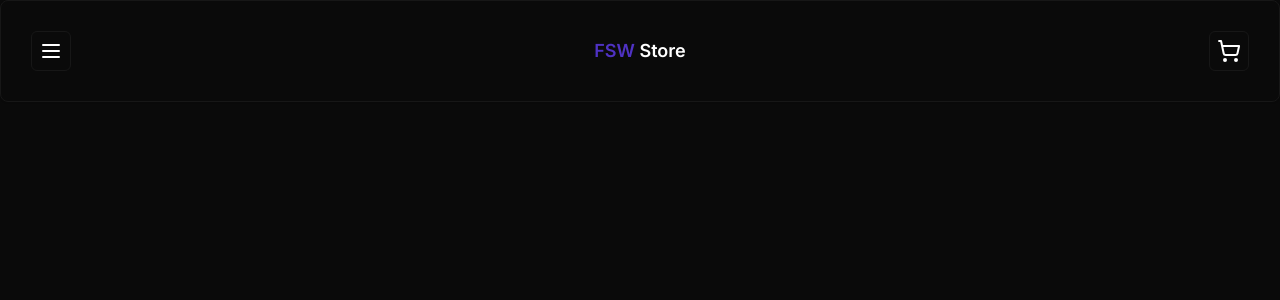
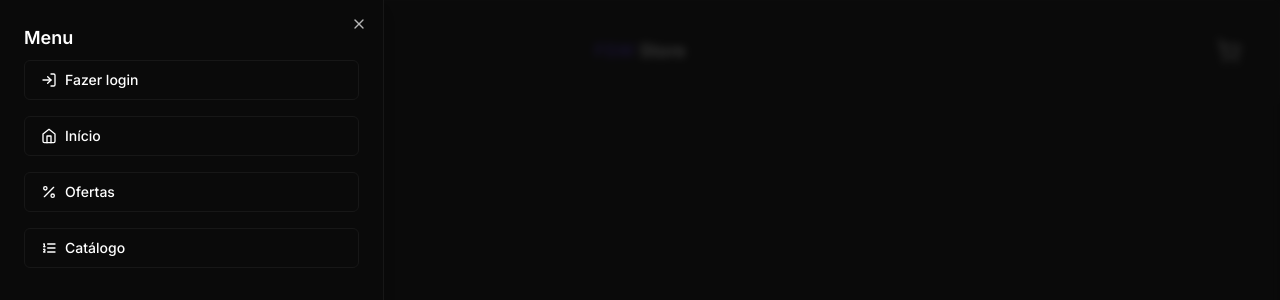
Before and after one commit to IagoDantas/fsw-store, a Next.js app: page / in a window 1280 px wide. Both pictures are taken after a click on the button 51 px from the left and 51 px from the top of the page. Shown: the top 300 px of the page. Built offline with nearby package versions, Linux system fonts and the light colour scheme.

Commit message:
feat: add header menu using sheet component

```diff
--- a/package.json
+++ b/package.json
@@ -10,6 +10,7 @@
   },
   "dependencies": {
     "@prisma/client": "^5.5.2",
+    "@radix-ui/react-dialog": "^1.0.5",
     "@radix-ui/react-slot": "^1.0.2",
     "class-variance-authority": "^0.7.0",
     "clsx": "^2.0.0",
--- a/src/components/ui/header.tsx
+++ b/src/components/ui/header.tsx
@@ -1,13 +1,46 @@
 import { Card } from '@/components/ui/card'
-import { Button } from '@/components/ui/button';
-import { MenuIcon, ShoppingCartIcon } from 'lucide-react';
+import { Button } from '@/components/ui/button'; Sheet
+import { Sheet, SheetContent, SheetHeader, SheetTrigger } from '@/components/ui/sheet';
+
+import { Home, ListOrderedIcon, LogInIcon, MenuIcon, PercentCircleIcon, PercentIcon, ShoppingCartIcon } from 'lucide-react';
 
 const Header = () => {
   return (
     <Card className='flex items-center justify-between p-[1.875rem]'>
-      <Button size="icon" variant="outline">
-        <MenuIcon />
-      </Button >
+      <Sheet>
+        <SheetTrigger asChild>
+          <Button size="icon" variant="outline">
+            <MenuIcon />
+          </Button >
+        </SheetTrigger>
+
+        <SheetContent side="left">
+          <SheetHeader className="text-left text-lg font-semibold">
+            Menu
+          </SheetHeader>
+
+          <div className="mt-2 flex gap-4 flex-col">
+            <Button variant="outline" className='w-full justify-start gap-2'>
+              <LogInIcon size={16} />
+              Fazer login
+            </Button>
+            <Button variant="outline" className='w-full justify-start gap-2'>
+              <Home size={16} />
+              Início
+            </Button>
+            <Button variant="outline" className='w-full justify-start gap-2'>
+              <PercentIcon size={16} />
+              Ofertas
+            </Button>
+            <Button variant="outline" className='w-full justify-start gap-2'>
+              <ListOrderedIcon size={16} />
+              Catálogo
+            </Button>
+
+          </div>
+
+        </SheetContent>
+      </Sheet>
 
       <h1 className='font-semibold text-lg'><span className='text-primary'>FSW</span> Store</h1>
 
--- /dev/null
+++ b/src/components/ui/sheet.tsx
@@ -0,0 +1,140 @@
+"use client"
+
+import * as React from "react"
+import * as SheetPrimitive from "@radix-ui/react-dialog"
+import { cva, type VariantProps } from "class-variance-authority"
+import { X } from "lucide-react"
+
+import { cn } from "@/lib/utils"
+
+const Sheet = SheetPrimitive.Root
+
+const SheetTrigger = SheetPrimitive.Trigger
+
+const SheetClose = SheetPrimitive.Close
+
+const SheetPortal = SheetPrimitive.Portal
+
+const SheetOverlay = React.forwardRef<
+  React.ElementRef<typeof SheetPrimitive.Overlay>,
+  React.ComponentPropsWithoutRef<typeof SheetPrimitive.Overlay>
+>(({ className, ...props }, ref) => (
+  <SheetPrimitive.Overlay
+    className={cn(
+      "fixed inset-0 z-50 bg-background/80 backdrop-blur-sm data-[state=open]:animate-in data-[state=closed]:animate-out data-[state=closed]:fade-out-0 data-[state=open]:fade-in-0",
+      className
+    )}
+    {...props}
+    ref={ref}
+  />
+))
+SheetOverlay.displayName = SheetPrimitive.Overlay.displayName
+
+const sheetVariants = cva(
+  "fixed z-50 gap-4 bg-background p-6 shadow-lg transition ease-in-out data-[state=open]:animate-in data-[state=closed]:animate-out data-[state=closed]:duration-300 data-[state=open]:duration-500",
+  {
+    variants: {
+      side: {
+        top: "inset-x-0 top-0 border-b data-[state=closed]:slide-out-to-top data-[state=open]:slide-in-from-top",
+        bottom:
+          "inset-x-0 bottom-0 border-t data-[state=closed]:slide-out-to-bottom data-[state=open]:slide-in-from-bottom",
+        left: "inset-y-0 left-0 h-full w-3/4 border-r data-[state=closed]:slide-out-to-left data-[state=open]:slide-in-from-left sm:max-w-sm",
+        right:
+          "inset-y-0 right-0 h-full w-3/4  border-l data-[state=closed]:slide-out-to-right data-[state=open]:slide-in-from-right sm:max-w-sm",
+      },
+    },
+    defaultVariants: {
+      side: "right",
+    },
+  }
+)
+
+interface SheetContentProps
+  extends React.ComponentPropsWithoutRef<typeof SheetPrimitive.Content>,
+    VariantProps<typeof sheetVariants> {}
+
+const SheetContent = React.forwardRef<
+  React.ElementRef<typeof SheetPrimitive.Content>,
+  SheetContentProps
+>(({ side = "right", className, children, ...props }, ref) => (
+  <SheetPortal>
+    <SheetOverlay />
+    <SheetPrimitive.Content
+      ref={ref}
+      className={cn(sheetVariants({ side }), className)}
+      {...props}
+    >
+      {children}
+      <SheetPrimitive.Close className="absolute right-4 top-4 rounded-sm opacity-70 ring-offset-background transition-opacity hover:opacity-100 focus:outline-none focus:ring-2 focus:ring-ring focus:ring-offset-2 disabled:pointer-events-none data-[state=open]:bg-secondary">
+        <X className="h-4 w-4" />
+        <span className="sr-only">Close</span>
+      </SheetPrimitive.Close>
+    </SheetPrimitive.Content>
+  </SheetPortal>
+))
+SheetContent.displayName = SheetPrimitive.Content.displayName
+
+const SheetHeader = ({
+  className,
+  ...props
+}: React.HTMLAttributes<HTMLDivElement>) => (
+  <div
+    className={cn(
+      "flex flex-col space-y-2 text-center sm:text-left",
+      className
+    )}
+    {...props}
+  />
+)
+SheetHeader.displayName = "SheetHeader"
+
+const SheetFooter = ({
+  className,
+  ...props
+}: React.HTMLAttributes<HTMLDivElement>) => (
+  <div
+    className={cn(
+      "flex flex-col-reverse sm:flex-row sm:justify-end sm:space-x-2",
+      className
+    )}
+    {...props}
+  />
+)
+SheetFooter.displayName = "SheetFooter"
+
+const SheetTitle = React.forwardRef<
+  React.ElementRef<typeof SheetPrimitive.Title>,
+  React.ComponentPropsWithoutRef<typeof SheetPrimitive.Title>
+>(({ className, ...props }, ref) => (
+  <SheetPrimitive.Title
+    ref={ref}
+    className={cn("text-lg font-semibold text-foreground", className)}
+    {...props}
+  />
+))
+SheetTitle.displayName = SheetPrimitive.Title.displayName
+
+const SheetDescription = React.forwardRef<
+  React.ElementRef<typeof SheetPrimitive.Description>,
+  React.ComponentPropsWithoutRef<typeof SheetPrimitive.Description>
+>(({ className, ...props }, ref) => (
+  <SheetPrimitive.Description
+    ref={ref}
+    className={cn("text-sm text-muted-foreground", className)}
+    {...props}
+  />
+))
+SheetDescription.displayName = SheetPrimitive.Description.displayName
+
+export {
+  Sheet,
+  SheetPortal,
+  SheetOverlay,
+  SheetTrigger,
+  SheetClose,
+  SheetContent,
+  SheetHeader,
+  SheetFooter,
+  SheetTitle,
+  SheetDescription,
+}
```
Also changed, not shown: 1 other file (tests, documents, lock files or other folders).
